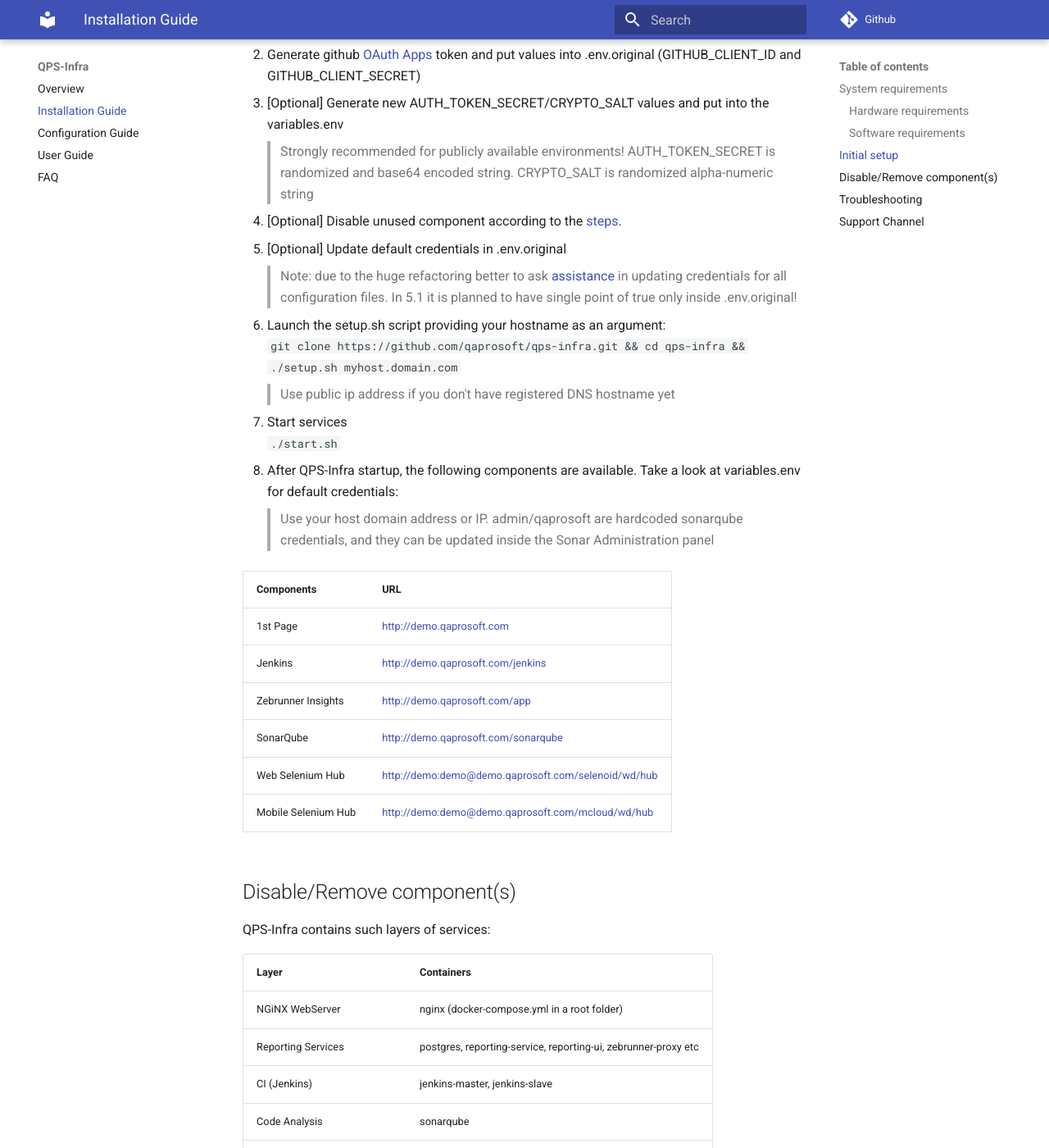
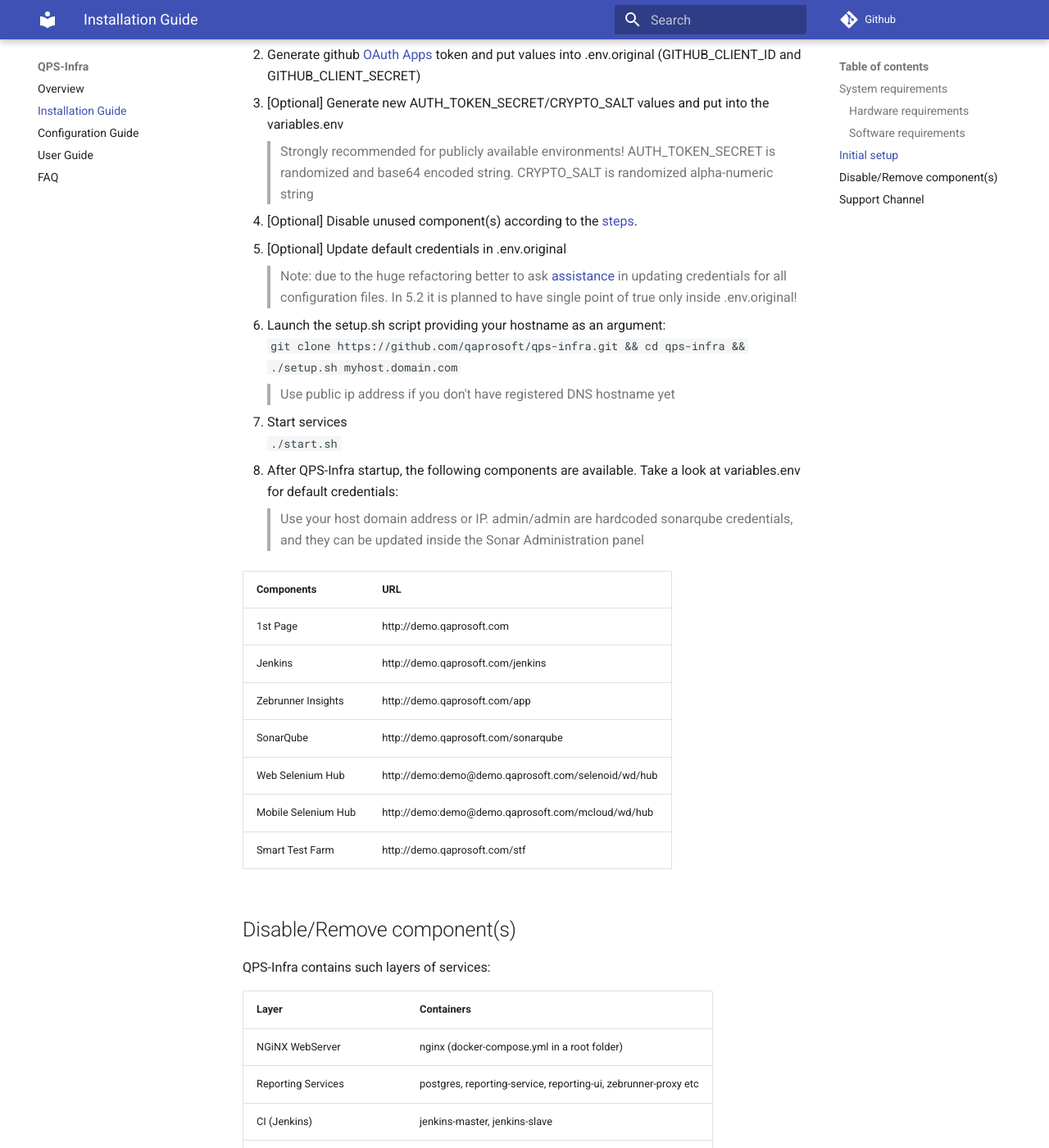
Before and after one commit to zebrunner/community-edition, an MkDocs documentation site: the page built from docs/install-guide.md, in a window 1280 px wide and 1400 px high, scrolled down 894 px. Shown: the whole window at 82% size. Built offline with MkDocs 1.6.1 and Material for MkDocs 9.7.7, drawn with Linux system fonts in a browser that asks for light colours; comment, search, counter and statistics services are not loaded; old or Windows-style settings are respelled for this version of MkDocs; some of the changed text lies outside the part shown.

Commit message:
Update install-guide.md

````diff
--- a/docs/install-guide.md
+++ b/docs/install-guide.md
@@ -29,10 +29,10 @@
 3. [Optional] Generate new AUTH_TOKEN_SECRET/CRYPTO_SALT values and put into the variables.env
   > Strongly recommended for publicly available environments! AUTH_TOKEN_SECRET is randomized and base64 encoded string. CRYPTO_SALT is randomized alpha-numeric string
 
-4. [Optional] Disable unused component according to the [steps](#disableremove-components).
+4. [Optional] Disable unused component(s) according to the [steps](#disableremove-components).
 
 5. [Optional] Update default credentials in .env.original
-  > Note: due to the huge refactoring better to ask [assistance](https://t.me/qps_infra) in updating credentials for all configuration files. In 5.1 it is planned to have single point of true only inside .env.original!
+  > Note: due to the huge refactoring better to ask [assistance](https://t.me/qps_infra) in updating credentials for all configuration files. In 5.2 it is planned to have single point of true only inside .env.original!
 
 6. Launch the setup.sh script providing your hostname as an argument:<br>
   ```
@@ -47,16 +47,17 @@
 
 8. After QPS-Infra startup, the following components are available. Take a look at variables.env for default credentials:
   > Use your host domain address or IP.
-  > admin/qaprosoft are hardcoded sonarqube credentials, and they can be updated inside the Sonar Administration panel
+  > admin/admin are hardcoded sonarqube credentials, and they can be updated inside the Sonar Administration panel
 
-| Components          	| URL                                                                                                    	   |
-|---------------------	|----------------------------------------------------------------------------------------------------------	 |
-| 1st Page            	| [http://demo.qaprosoft.com](http://demo.qaprosoft.com)                                                 	   |
-| Jenkins             	| [http://demo.qaprosoft.com/jenkins](http://demo.qaprosoft.com/jenkins)                                 	   |
-| Zebrunner Insights  	| [http://demo.qaprosoft.com/app](http://demo.qaprosoft.com/app)                                         	   |
-| SonarQube           	| [http://demo.qaprosoft.com/sonarqube](http://demo.qaprosoft.com/sonarqube)                             	   |
-| Web Selenium Hub    	| [http://demo:demo@demo.qaprosoft.com/selenoid/wd/hub](http://demo:demo@demo.qaprosoft.com/selenoid/wd/hub) |
-| Mobile Selenium Hub 	| [http://demo:demo@demo.qaprosoft.com/mcloud/wd/hub](http://demo:demo@demo.qaprosoft.com/mcloud/wd/hub) 	   |
+| Components          	| URL                                                	   |
+|---------------------	|------------------------------------------------------	 |
+| 1st Page            	| http://demo.qaprosoft.com                              |
+| Jenkins             	| http://demo.qaprosoft.com/jenkins                      |
+| Zebrunner Insights  	| http://demo.qaprosoft.com/app                          |
+| SonarQube           	| http://demo.qaprosoft.com/sonarqube                    |
+| Web Selenium Hub    	| http://demo:demo@demo.qaprosoft.com/selenoid/wd/hub    |
+| Mobile Selenium Hub 	| http://demo:demo@demo.qaprosoft.com/mcloud/wd/hub 	   |
+| Smart Test Farm     	| http://demo.qaprosoft.com/stf 	                       |
 
 
 ## Disable/Remove component(s)
@@ -72,9 +73,6 @@
 | Embedded web selenium hub    	| selenoid                                                            	|
 
 Comment/uncomment in the start.sh (stop.sh and clear.sh) appropriate [line](https://github.com/qaprosoft/qps-infra/blob/82f591827b8cbadd886ea9731661a39aba2ed0a4/start.sh#L20) for the component
-> that's a temporary solution for 5.0. In 5.1 more convenient way should appear
-
-## Troubleshooting
 
 ## Support Channel
 
````
